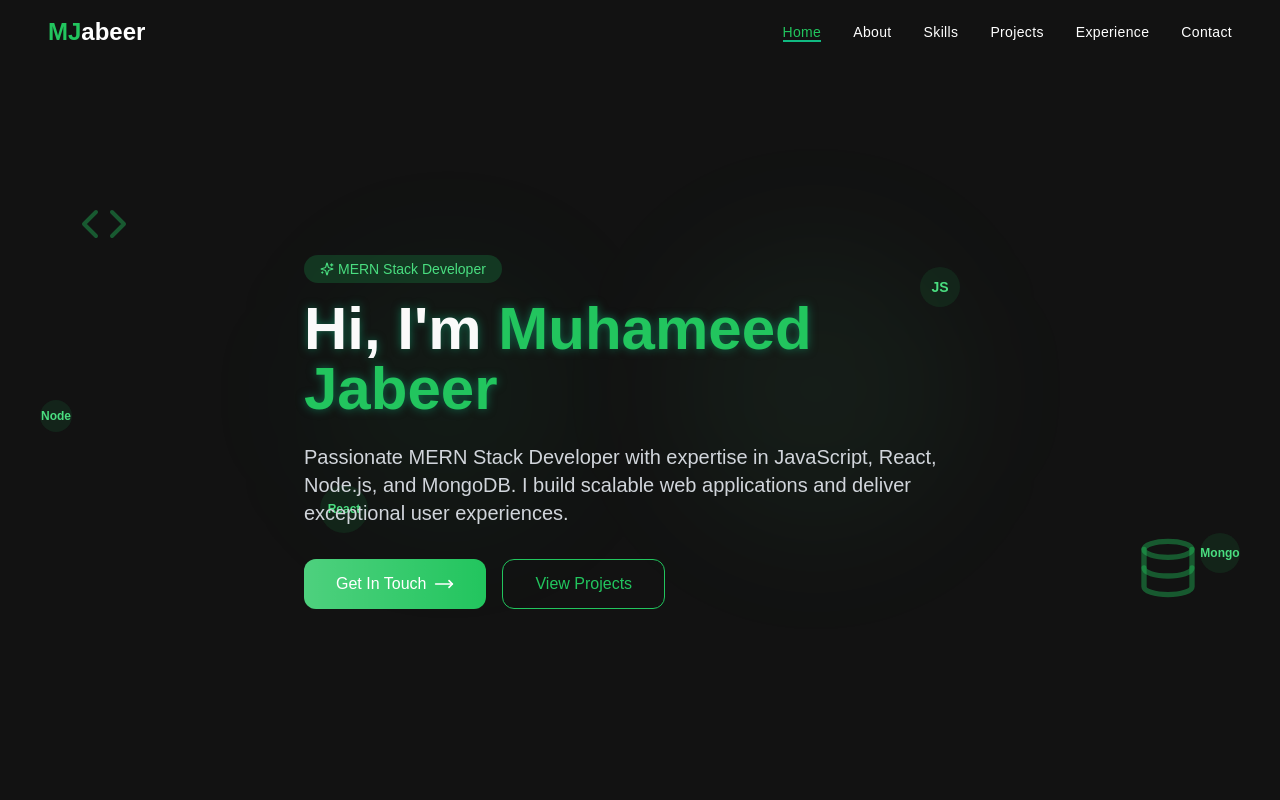
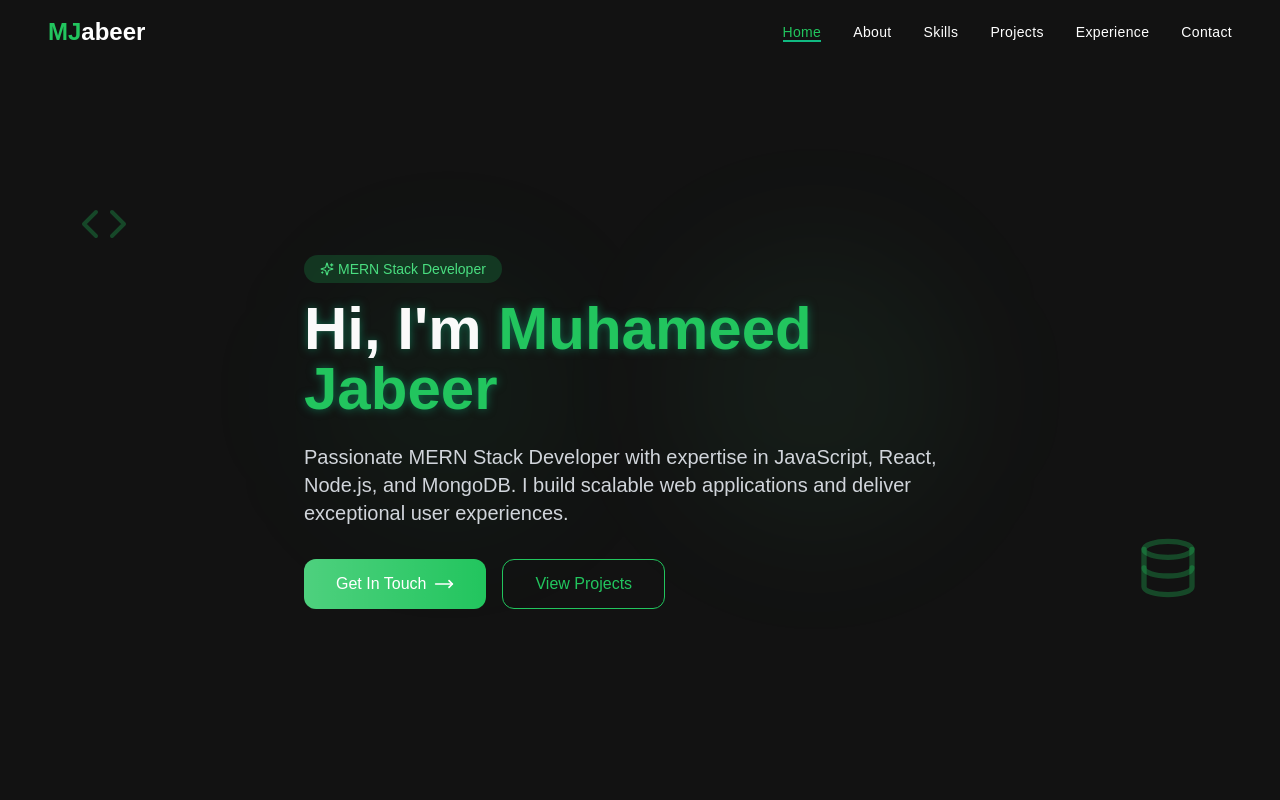
Before and after one commit to MuhammedJabeer/My_Portfolio, a React (Vite) app: page / in a window 1280 px wide. Shown: the top 800 px of the page. Built offline with nearby package versions, Linux system fonts and the light colour scheme; a web font is replaced by a local one.

Commit message:
Reverted to commit f6b9e2c15cc271d86bcbcab47ec205ea76a591c6

```diff
--- a/src/components/HeroSection.tsx
+++ b/src/components/HeroSection.tsx
@@ -35,34 +35,12 @@ const HeroSection = () => {
         <div className="absolute bottom-1/3 right-1/4 w-72 h-72 bg-green-400/5 rounded-full blur-3xl"></div>
       </div>
 
-      {/* Tech Stack Animated Icons */}
-      <div className="absolute top-1/4 left-20 hidden lg:block animate-float">
-        <Code className="h-12 w-12 text-green-500/40" />
+      {/* Decorative Elements */}
+      <div className="absolute top-1/4 left-20 hidden lg:block">
+        <Code className="h-12 w-12 text-green-500/30" />
       </div>
-      <div className="absolute bottom-1/4 right-20 hidden lg:block animate-float" style={{ animationDelay: '1s' }}>
-        <Database className="h-16 w-16 text-green-500/40" />
-      </div>
-
-      {/* Additional Tech Stack Icons */}
-      <div className="absolute top-1/3 right-1/4 hidden lg:block animate-float" style={{ animationDelay: '0.5s' }}>
-        <div className="w-10 h-10 rounded-full bg-green-500/10 flex items-center justify-center">
-          <span className="text-green-400 font-bold text-sm">JS</span>
-        </div>
-      </div>
-      <div className="absolute bottom-1/3 left-1/4 hidden lg:block animate-float" style={{ animationDelay: '1.5s' }}>
-        <div className="w-12 h-12 rounded-full bg-green-500/10 flex items-center justify-center">
-          <span className="text-green-400 font-bold text-xs">React</span>
-        </div>
-      </div>
-      <div className="absolute top-1/2 left-10 hidden lg:block animate-float" style={{ animationDelay: '2s' }}>
-        <div className="w-8 h-8 rounded-full bg-green-500/10 flex items-center justify-center">
-          <span className="text-green-400 font-bold text-xs">Node</span>
-        </div>
-      </div>
-      <div className="absolute top-2/3 right-10 hidden lg:block animate-float" style={{ animationDelay: '2.5s' }}>
-        <div className="w-10 h-10 rounded-full bg-green-500/10 flex items-center justify-center">
-          <span className="text-green-400 font-bold text-xs">Mongo</span>
-        </div>
+      <div className="absolute bottom-1/4 right-20 hidden lg:block">
+        <Database className="h-16 w-16 text-green-500/30" />
       </div>
 
       <div className="container mx-auto px-6 relative z-10">
```
